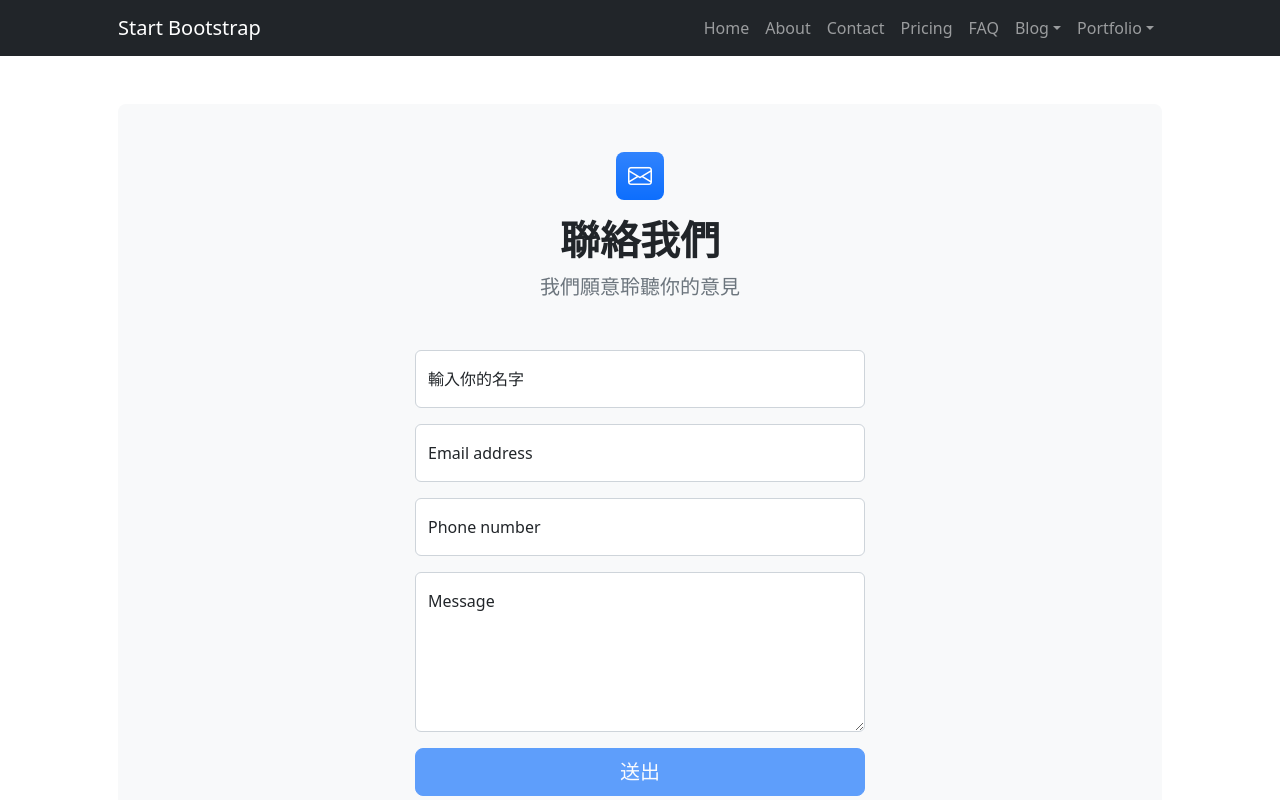
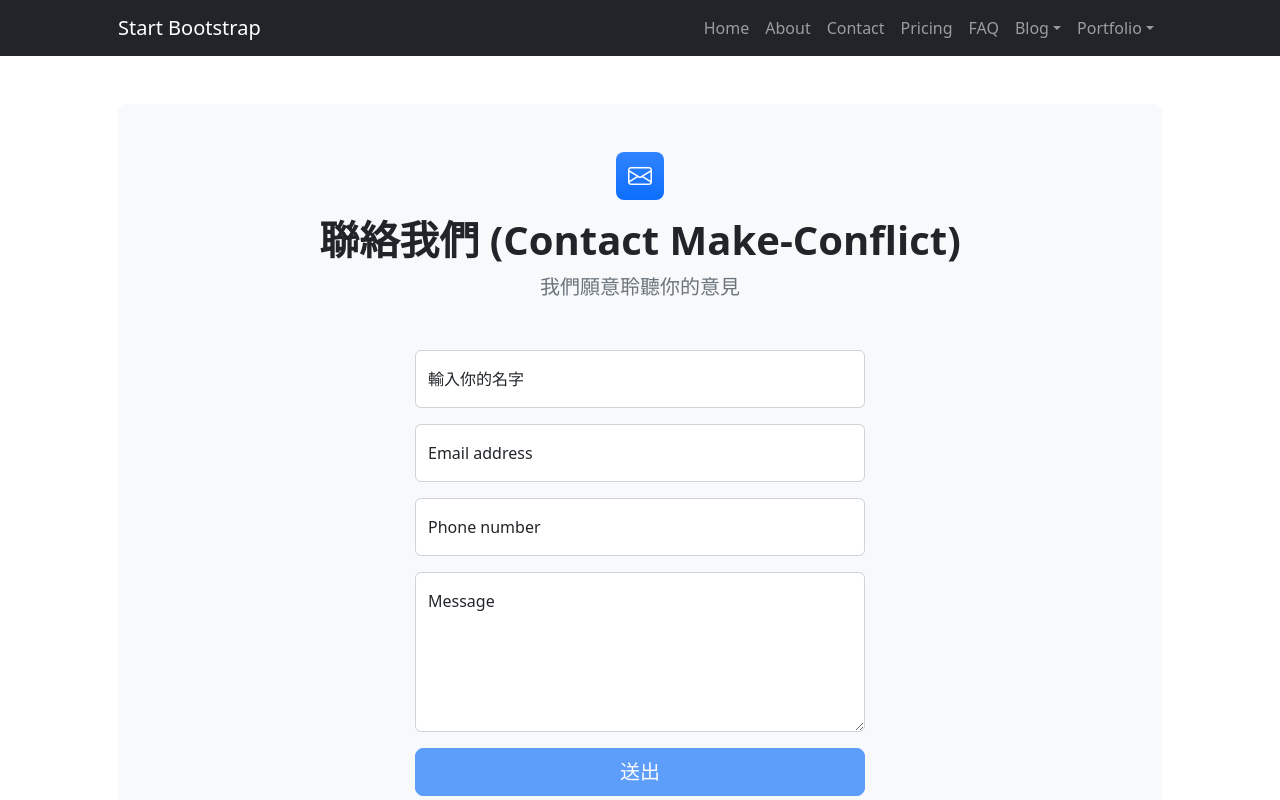
Before and after one commit to twd-2004/my-website, a plain HTML site: page contact.html in a window 1280 px wide. Shown: the top 800 px of the page. Drawn offline with nearby package versions, Linux system fonts and the light colour scheme.

Commit message:
add English version in contact page (make-conflict)

```diff
--- a/contact.html
+++ b/contact.html
@@ -52,7 +52,7 @@
                     <div class="bg-light rounded-3 py-5 px-4 px-md-5 mb-5">
                         <div class="text-center mb-5">
                             <div class="feature bg-primary bg-gradient text-white rounded-3 mb-3"><i class="bi bi-envelope"></i></div>
-                            <h1 class="fw-bolder">聯絡我們</h1>
+                            <h1 class="fw-bolder">聯絡我們 (Contact Make-Conflict)</h1>
                             <p class="lead fw-normal text-muted mb-0">我們願意聆聽你的意見</p>
                         </div>
                         <div class="row gx-5 justify-content-center">
```
